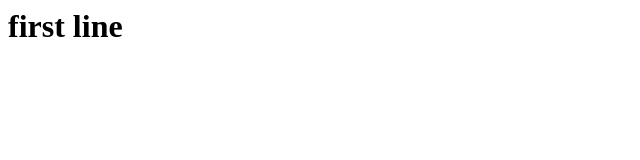
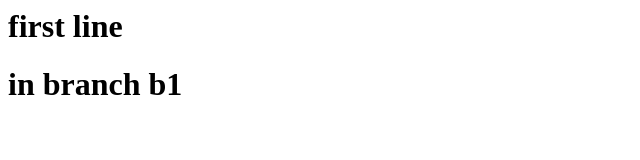
Before and after one commit to Mbsrevathi/website, a plain HTML site: page index.html in a window 1280 px wide. Shown: the whole page, without its empty margins (0-640 px from the left). Drawn offline with Linux system fonts and the light colour scheme.

Commit message:
edited in branch b1

```diff
--- a/index.html
+++ b/index.html
@@ -1 +1,2 @@
 <h1>first line</h1>
+<h1>in branch b1</h1>
```
